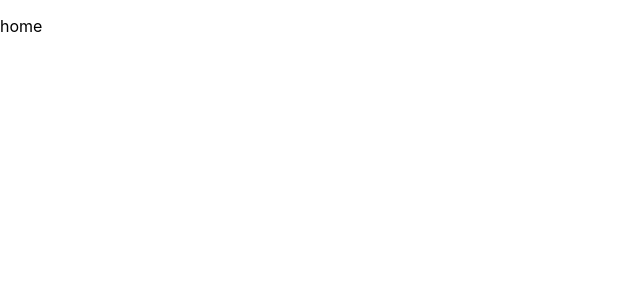
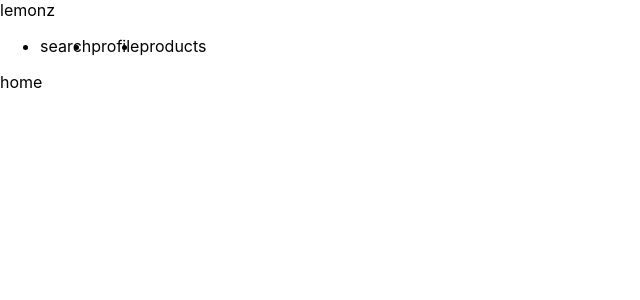
Before and after one commit to DanielCW7/restaurant-site, a React (Create React App) app: page / in a window 1280 px wide. Shown: the top 300 px of the page, without its empty margins (0-640 px from the left). Built offline with nearby package versions, Linux system fonts and the light colour scheme.

Commit message:
image add

```diff
--- a/src/App.js
+++ b/src/App.js
@@ -1,8 +1,10 @@
 import './App.css';
+import Nav from "./components/nav.js"
 
 function App() {
   return (
     <>
+      <Nav />
       <p>home</p>
     </>
   );
--- a/src/components/nav.js
+++ b/src/components/nav.js
@@ -1,9 +1,16 @@
 
 
-const nav = () => {
+const Nav = () => {
     return (
         <nav>
             <div>lemonz</div>
+            <ul className="flex">
+                <li>search</li>
+                <li>profile</li>
+                <li>products</li>
+            </ul>
         </nav>
     )
 }
+
+export default Nav
--- a/src/index.css
+++ b/src/index.css
@@ -11,3 +11,8 @@ code {
   font-family: source-code-pro, Menlo, Monaco, Consolas, 'Courier New',
     monospace;
 }
+
+.flex {
+  display: flex;
+  flex-direction: row;
+}
```
Also changed, not shown: src/components/images/search.jpg (added).
